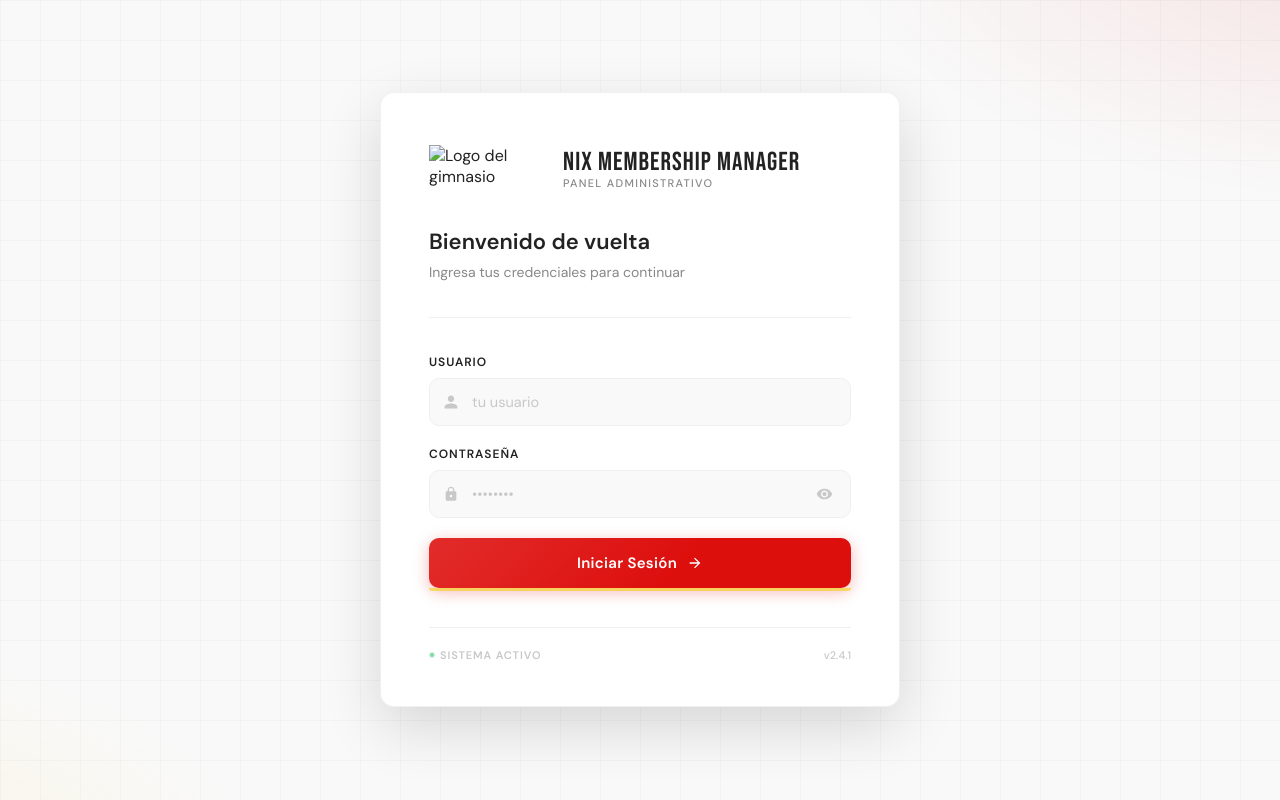
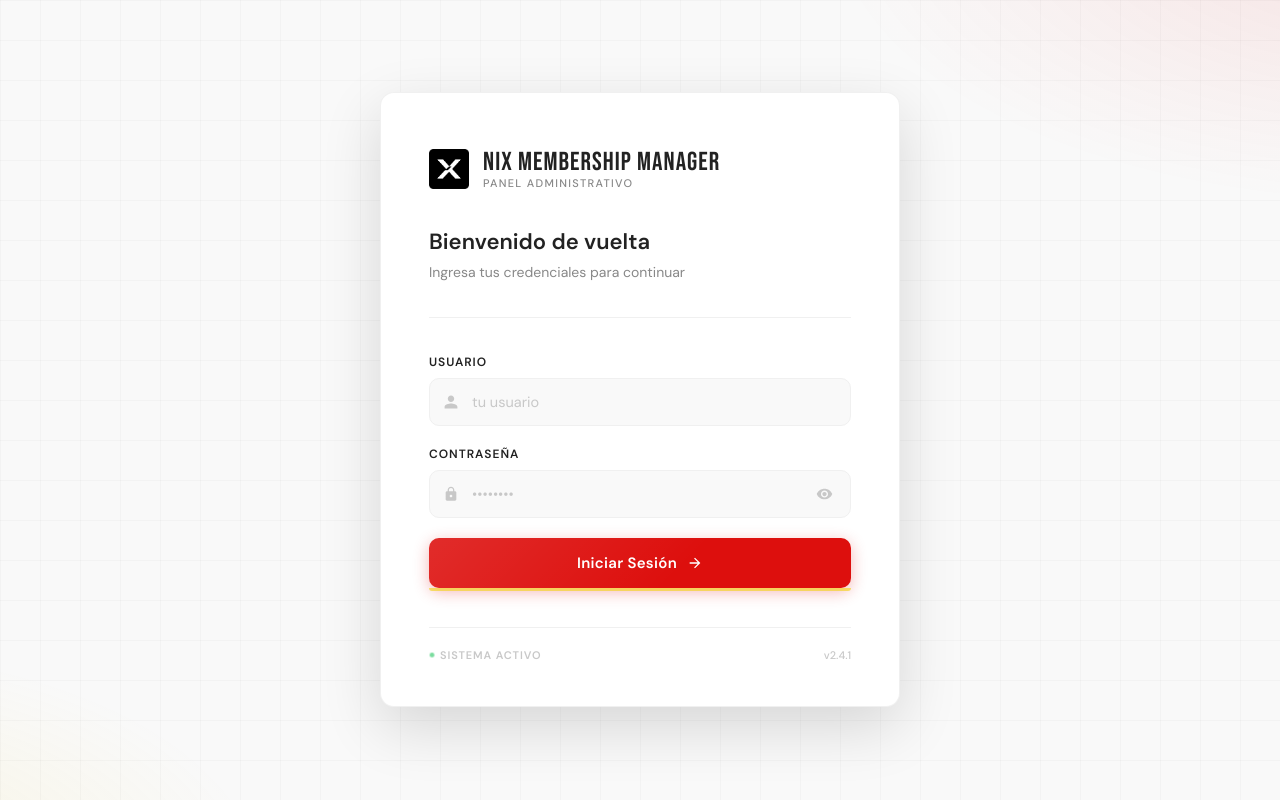
Before and after one commit to shaincroyt/perfection-fitness-backend, a website: page admin/login.html in a window 1280 px wide. Drawn offline with Linux system fonts and the light colour scheme; no server answers.

Commit message:
agregar imagenes

```diff
--- a/admin/login.html
+++ b/admin/login.html
@@ -15,7 +15,7 @@
 
     <!-- Logo: reemplaza src con la ruta de tu imagen -->
     <div class="logo-wrap">
-      <img src="" alt="Logo del gimnasio" class="logo-img" />
+      <img src="../images/iso_white.png" alt="Logo del gimnasio" class="logo-img" style="width: 40px;" />
       <div class="logo-text">
         <div class="logo-name">NIX Membership Manager</div>
         <div class="logo-sub">Panel Administrativo</div>
```
Also changed, not shown: images/iso_morado.png (added), images/iso_white.png (added), images/logo_black.png (added), images/logo_white.png (added).
